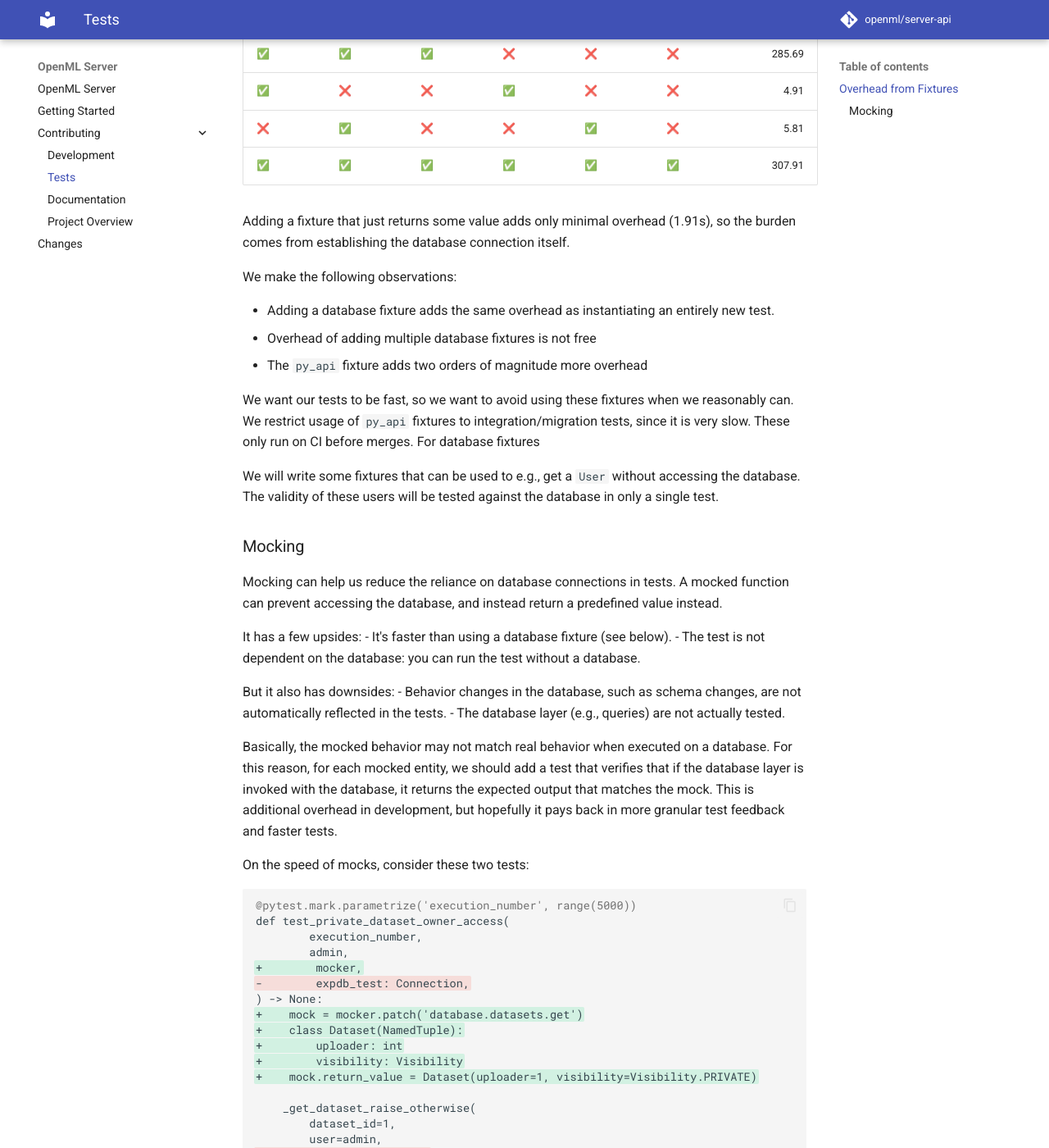
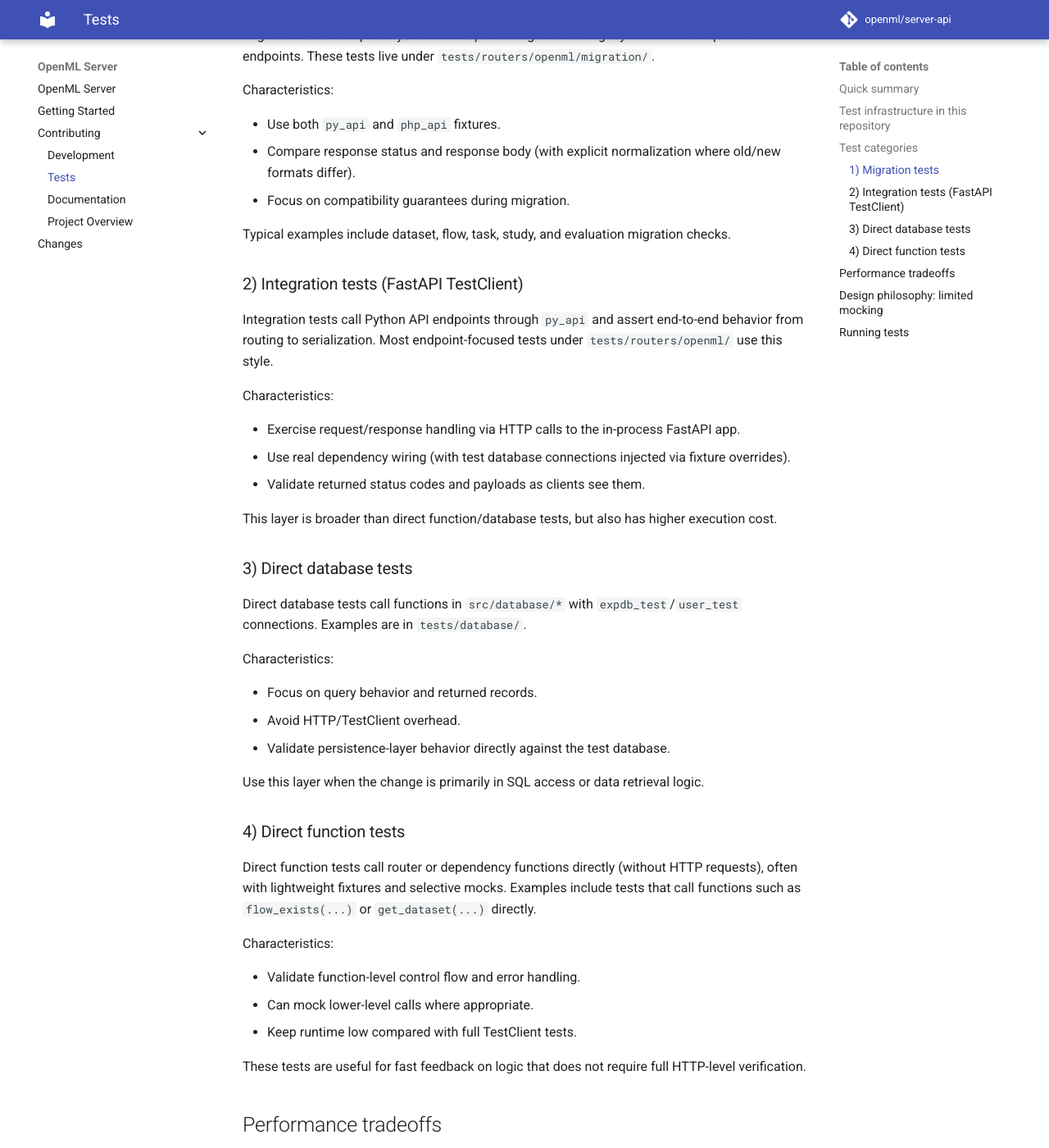
Before and after one commit to openml/server-api, an MkDocs documentation site: the page built from docs/contributing/tests.md, in a window 1280 px wide and 1400 px high, scrolled down 958 px. Shown: the whole window at 82% size. Built offline with MkDocs 1.6.1 and Material for MkDocs 9.7.7, drawn with Linux system fonts in a browser that asks for light colours; comment, search, counter and statistics services are not loaded; some of the changed text lies outside the part shown.

Commit message:
docs: rewrite tests.md with structured developer documentation
Addresses #169. Replaces informal benchmark notes with a structured
guide covering the four existing test categories (migration, integration,
direct database, direct function), performance tradeoffs, mocking
philosophy, and running instructions.

````diff
--- a/docs/contributing/tests.md
+++ b/docs/contributing/tests.md
@@ -1,98 +1,124 @@
 # Writing Tests
 
-tl;dr:
- - Setting up the `py_api` fixture to test directly against a REST API endpoint is really slow, only use it for migration/integration tests.
- - Getting a database fixture and doing a database call is slow, consider mocking if appropriate.
+This page documents the current testing strategy in this repository.
+It is intentionally descriptive: it explains which test layers exist today and when each layer is used.
 
-## Overhead from Fixtures
-Sometimes, you want to interact with the REST API through the `py_api` fixture,
-or want access to a database with `user_test` or `expdb_test` fixtures.
-Be warned that these come with considerable relative overhead, which adds up when running thousands of tests.
+## Quick summary
 
-```python
-@pytest.mark.parametrize('execution_number', range(5000))
-def test_private_dataset_owner_access(
-        execution_number,
-        expdb_test: Connection,
-        user_test: Connection,
-        py_api: TestClient,
-) -> None:
-    fetch_user(ApiKey.REGULAR_USER, user_test)  # accesses only the user db
-    get_estimation_procedures(expdb_test)  # accesses only the experiment db
-    py_api.get("/does/not/exist")  # only queries the api
-    pass
+- Use the lightest test layer that verifies the behavior you are changing.
+- `py_api` (`fastapi.testclient.TestClient`) is intentionally used for integration and migration checks.
+- Direct database tests verify SQL/database behavior.
+- Direct function tests verify application logic with minimal fixture overhead.
+- Mocking is used selectively to keep tests fast, while still validating real database behavior in dedicated tests.
+
+## Test infrastructure in this repository
+
+The core fixtures are defined in `tests/conftest.py`:
+
+- `expdb_test` and `user_test` provide transactional database connections.
+- `py_api` creates a FastAPI `TestClient` and overrides dependencies to use those transactional connections.
+- `php_api` provides an HTTP client to the legacy PHP API for migration comparisons.
+
+The transactional fixtures use rollback semantics, so most tests can mutate data without persisting changes.
+
+## Test categories
+
+### 1) Migration tests
+
+Migration tests compare Python API responses against the legacy PHP API for equivalent endpoints.
+These tests live under `tests/routers/openml/migration/`.
+
+Characteristics:
+
+- Use both `py_api` and `php_api` fixtures.
+- Compare response status and response body (with explicit normalization where old/new formats differ).
+- Focus on compatibility guarantees during migration.
+
+Typical examples include dataset, flow, task, study, and evaluation migration checks.
+
+### 2) Integration tests (FastAPI TestClient)
+
+Integration tests call Python API endpoints through `py_api` and assert end-to-end behavior from routing to serialization.
+Most endpoint-focused tests under `tests/routers/openml/` use this style.
+
+Characteristics:
+
+- Exercise request/response handling via HTTP calls to the in-process FastAPI app.
+- Use real dependency wiring (with test database connections injected via fixture overrides).
+- Validate returned status codes and payloads as clients see them.
+
+This layer is broader than direct function/database tests, but also has higher execution cost.
+
+### 3) Direct database tests
+
+Direct database tests call functions in `src/database/*` with `expdb_test`/`user_test` connections.
+Examples are in `tests/database/`.
+
+Characteristics:
+
+- Focus on query behavior and returned records.
+- Avoid HTTP/TestClient overhead.
+- Validate persistence-layer behavior directly against the test database.
+
+Use this layer when the change is primarily in SQL access or data retrieval logic.
+
+### 4) Direct function tests
+
+Direct function tests call router or dependency functions directly (without HTTP requests), often with lightweight fixtures and selective mocks.
+Examples include tests that call functions such as `flow_exists(...)` or `get_dataset(...)` directly.
+
+Characteristics:
+
+- Validate function-level control flow and error handling.
+- Can mock lower-level calls where appropriate.
+- Keep runtime low compared with full TestClient tests.
+
+These tests are useful for fast feedback on logic that does not require full HTTP-level verification.
+
+## Performance tradeoffs
+
+Fixture setup has measurable cost.
+In existing measurements, creating `py_api` is significantly more expensive than direct function/database-level testing, and database fixtures also add overhead.
+
+Practical implications:
+
+- Prefer direct function or direct database tests when they can validate the behavior sufficiently.
+- Reserve `py_api` usage for cases where endpoint-level integration behavior is the target.
+- Keep migration tests focused, because they combine multiple expensive dependencies.
+
+This keeps local feedback cycles fast while preserving endpoint and compatibility coverage where required.
+
+## Design philosophy: limited mocking
+
+Mocking is used to reduce runtime and isolate logic when full database interaction is not required.
+At the same time, this repository keeps mocking limited by pairing it with real database coverage for the same entities/paths.
+
+Why this balance is used:
+
+- Mock-based tests are fast and targeted.
+- Database-backed tests verify actual query/schema behavior.
+- Together they reduce risk that mocked behavior diverges from real database behavior.
+
+In short: mock for speed and focus, but keep real database tests for behavioral truth.
+
+## Running tests
+
+Run all tests (from the Python API container):
+
+```bash
+python -m pytest tests
 ```
 
-When individually adding/removing components, we measure (for 5000 repeats, n=1):
+Run a focused test module:
 
-| expdb | user | api | exp call | user call | api get |  time (s) |
-|-------|------|-----|----------|-----------|---------|----------:|
-|  ❌   |  ❌  | ❌  | ❌      | ❌        | ❌      |      1.78 |
-|  ✅   |  ❌  | ❌  | ❌      | ❌        | ❌      |      3.45 |
-|  ❌   |  ✅  | ❌  | ❌      | ❌        | ❌      |      3.22 |
-|  ❌   |  ❌  | ✅  | ❌      | ❌        | ❌      |    298.48 |
-|  ✅   |  ✅  | ❌  | ❌      | ❌        | ❌      |      4.44 |
-|  ✅   |  ✅  | ✅  | ❌      | ❌        | ❌      |    285.69 |
-|  ✅   |  ❌  | ❌  | ✅      | ❌        | ❌      |      4.91 |
-|  ❌   |  ✅  | ❌  | ❌      | ✅        | ❌      |      5.81 |
-|  ✅   |  ✅  | ✅  | ✅      | ✅        | ✅      |    307.91 |
+```bash
+python -m pytest tests/routers/openml/datasets_test.py
+```
 
-Adding a fixture that just returns some value adds only minimal overhead (1.91s),
-so the burden comes from establishing the database connection itself.
+Run by marker expression (example):
 
-We make the following observations:
+```bash
+python -m pytest -m "not slow"
+```
 
-- Adding a database fixture adds the same overhead as instantiating an entirely new test.
-- Overhead of adding multiple database fixtures is not free
-- The `py_api` fixture adds two orders of magnitude more overhead
-
-We want our tests to be fast, so we want to avoid using these fixtures when we reasonably can.
-We restrict usage of `py_api` fixtures to integration/migration tests, since it is very slow.
-These only run on CI before merges.
-For database fixtures
-
-We will write some fixtures that can be used to e.g., get a `User` without accessing the database.
-The validity of these users will be tested against the database in only a single test.
-
-### Mocking
-Mocking can help us reduce the reliance on database connections in tests.
-A mocked function can prevent accessing the database, and instead return a predefined value instead.
-
-It has a few upsides:
- - It's faster than using a database fixture (see below).
- - The test is not dependent on the database: you can run the test without a database.
-
-But it also has downsides:
- - Behavior changes in the database, such as schema changes, are not automatically reflected in the tests.
- - The database layer (e.g., queries) are not actually tested.
-
-Basically, the mocked behavior may not match real behavior when executed on a database.
-For this reason, for each mocked entity, we should add a test that verifies that if the database layer
-is invoked with the database, it returns the expected output that matches the mock.
-This is additional overhead in development, but hopefully it pays back in more granular test feedback and faster tests.
-
-On the speed of mocks, consider these two tests:
-
-```diff
-@pytest.mark.parametrize('execution_number', range(5000))
-def test_private_dataset_owner_access(
-        execution_number,
-        admin,
-+        mocker,
--        expdb_test: Connection,
-) -> None:
-+    mock = mocker.patch('database.datasets.get')
-+    class Dataset(NamedTuple):
-+        uploader: int
-+        visibility: Visibility
-+    mock.return_value = Dataset(uploader=1, visibility=Visibility.PRIVATE)
-
-    _get_dataset_raise_otherwise(
-        dataset_id=1,
-        user=admin,
--        expdb=expdb_test,
-+        expdb=None,
-    )
-```
-There is only a single database call in the test. It fetches a record on an indexed field and does not require any joins.
-Despite the database call being very light, the database-included test is ~50% slower than the mocked version (3.50s vs 5.04s).
+See `pyproject.toml` for current marker definitions (including `slow` and `mut`).
````
